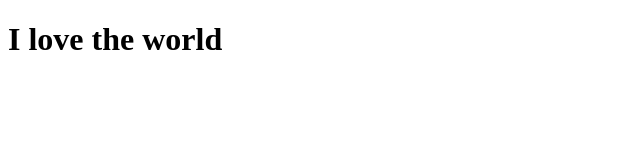
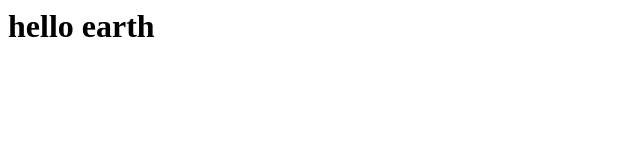
Before and after one commit to luodz7702/web_jrg, a plain HTML site: page index.html in a window 1280 px wide. Shown: the whole page, without its empty margins (0-640 px from the left). Drawn offline with Linux system fonts and the light colour scheme.

Commit message:
upload manuscript

```diff
--- a/index.html
+++ b/index.html
@@ -1,6 +1,5 @@
-<!doctype html>
 <html>
   <body>
-    <h1>I love the world</h1>
+    <h1>hello earth</h1>
   </body>
 </html>
```
